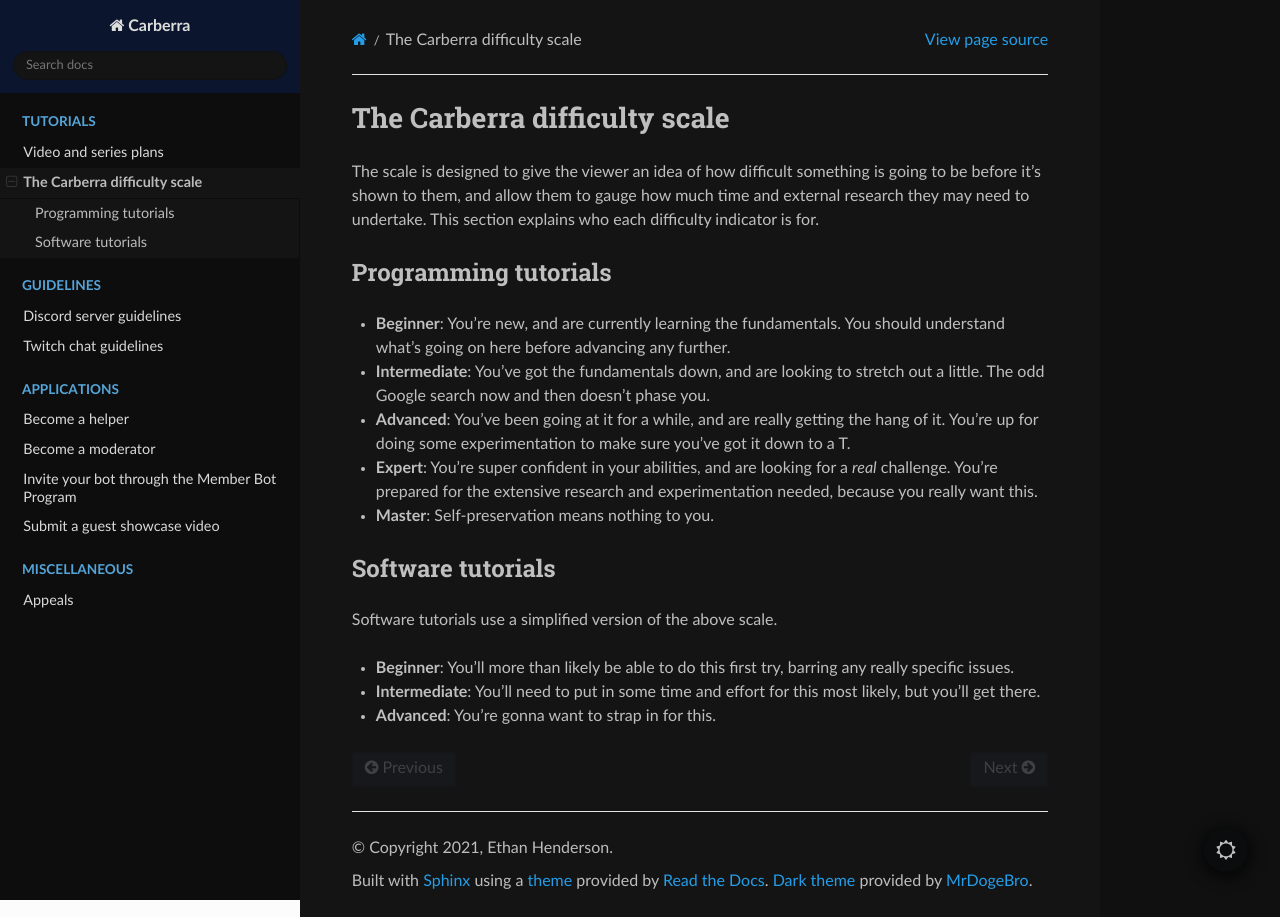
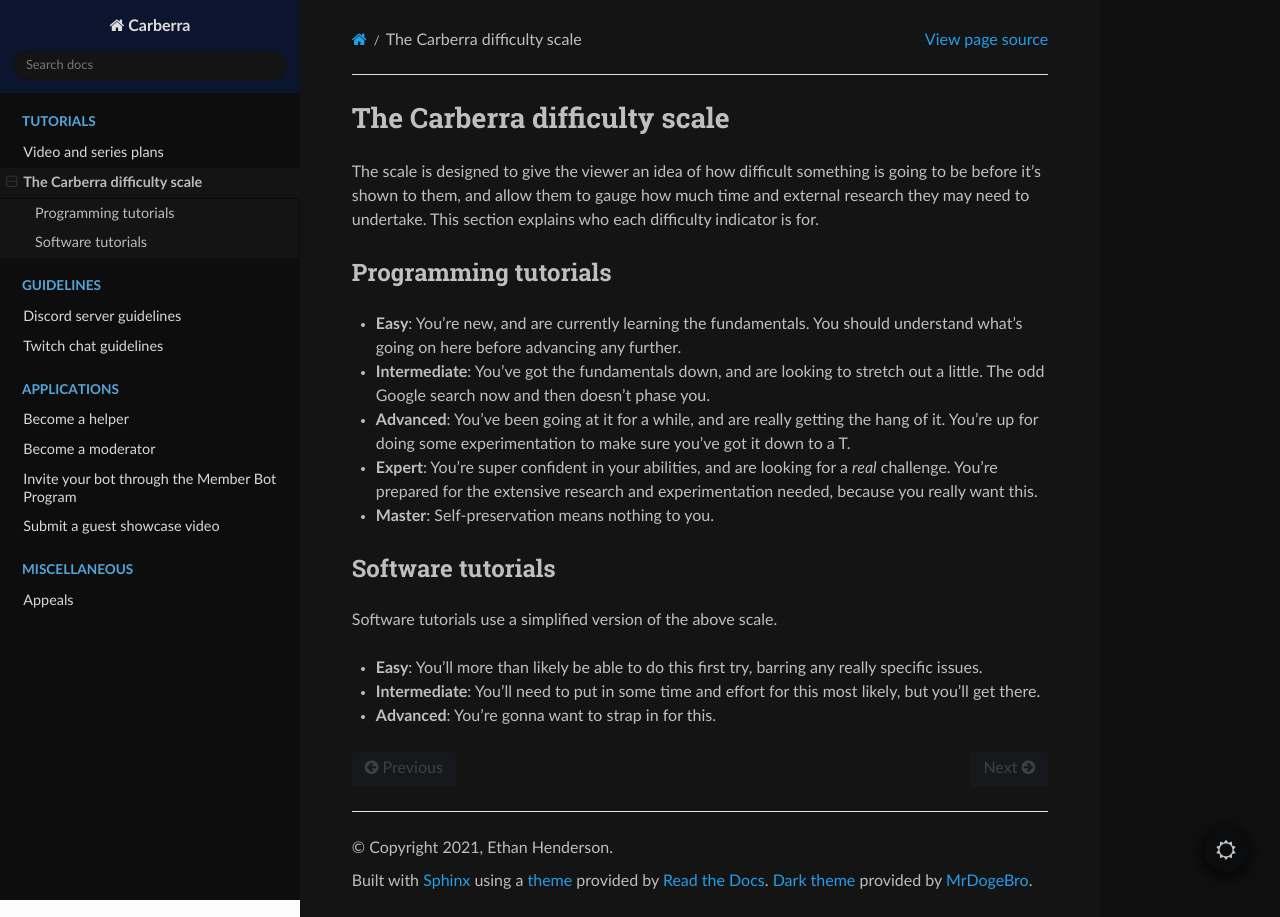
Before and after one commit to Carberra/docs, a Sphinx documentation site: the page built from docs/tutorials/difficulty.rst, in a window 1280 px wide. Built offline with Sphinx 7.4.7 and the Read the Docs theme 2.0.0, drawn with Linux system fonts in a browser that asks for light colours.

Commit message:
Correct 'Beginner' to 'Easy'

```diff
--- a/docs/tutorials/difficulty.rst
+++ b/docs/tutorials/difficulty.rst
@@ -6,7 +6,7 @@ The scale is designed to give the viewer an idea of how difficult something is g
 Programming tutorials
 =====================
 
-- **Beginner**: You're new, and are currently learning the fundamentals. You should understand what's going on here before advancing any further.
+- **Easy**: You're new, and are currently learning the fundamentals. You should understand what's going on here before advancing any further.
 - **Intermediate**: You've got the fundamentals down, and are looking to stretch out a little. The odd Google search now and then doesn't phase you.
 - **Advanced**: You've been going at it for a while, and are really getting the hang of it. You're up for doing some experimentation to make sure you've got it down to a T.
 - **Expert**: You're super confident in your abilities, and are looking for a *real* challenge. You're prepared for the extensive research and experimentation needed, because you really want this.
@@ -17,6 +17,6 @@ Software tutorials
 
 Software tutorials use a simplified version of the above scale.
 
-- **Beginner**: You'll more than likely be able to do this first try, barring any really specific issues.
+- **Easy**: You'll more than likely be able to do this first try, barring any really specific issues.
 - **Intermediate**: You'll need to put in some time and effort for this most likely, but you'll get there.
 - **Advanced**: You're gonna want to strap in for this.
```
